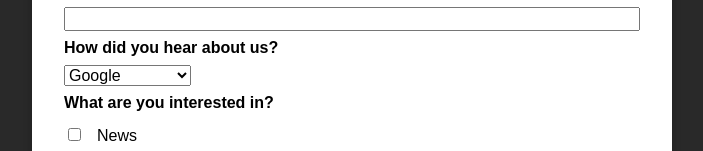
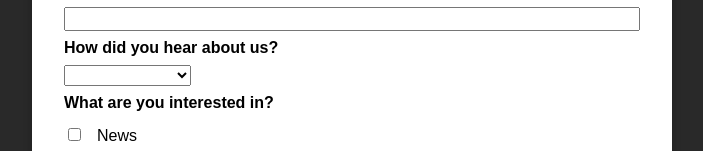
Before and after one commit to HungTruong4689/Vue-Fundamental, a Vue app in the folder forms-01-starting-setup/: page / in a window 1280 px wide. Shown: the part 149-300 px from the top of the page, without its empty margins (288-991 px from the left). Built offline with nearby package versions, Linux system fonts and the light colour scheme; the HTML template or start-up script is replaced by a standard one.

Commit message:
v-model modified

```diff
--- a/forms-01-starting-setup/src/components/TheForm.vue
+++ b/forms-01-starting-setup/src/components/TheForm.vue
@@ -6,11 +6,11 @@
     </div>
     <div class="form-control">
       <label for="age">Your Age (Years)</label>
-      <input id="age" name="age" type="number" />
+      <input id="age" name="age" type="number" v-model="userAge" />
     </div>
     <div class="form-control">
       <label for="referrer">How did you hear about us?</label>
-      <select id="referrer" name="referrer">
+      <select id="referrer" name="referrer" v-model="referrer">
         <option value="google">Google</option>
         <option value="wom">Word of mouth</option>
         <option value="newspaper">Newspaper</option>
@@ -57,12 +57,15 @@ export default {
   data() {
     return {
       userName: '',
+      userAge: null,
+      referrer: '',
     };
   },
   methods: {
     submitForm() {
       console.log('Username: ' + this.userName);
       this.userName = '';
+      console.log('User age: ' + this.userAge);
     },
   },
 };
```
